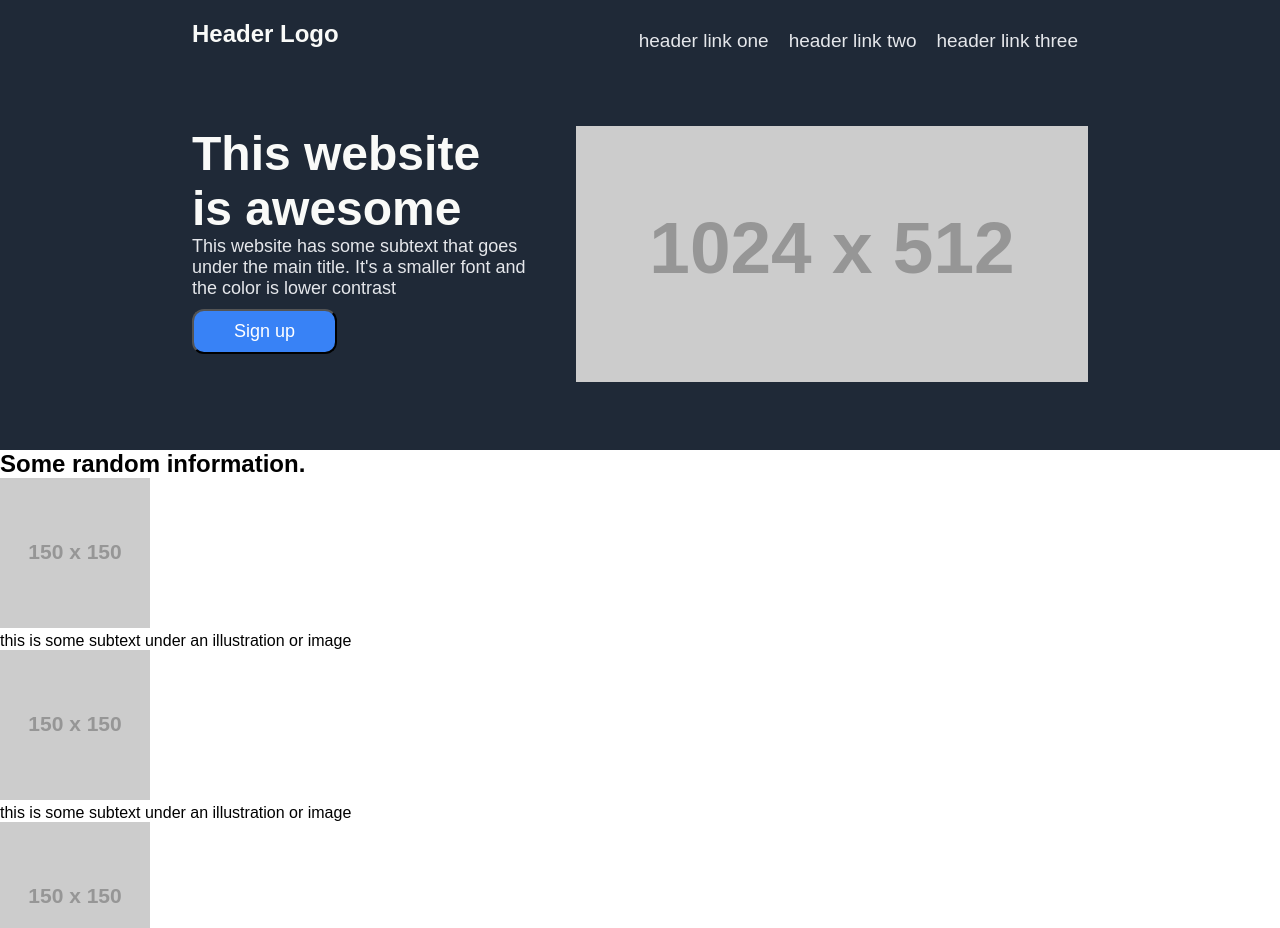
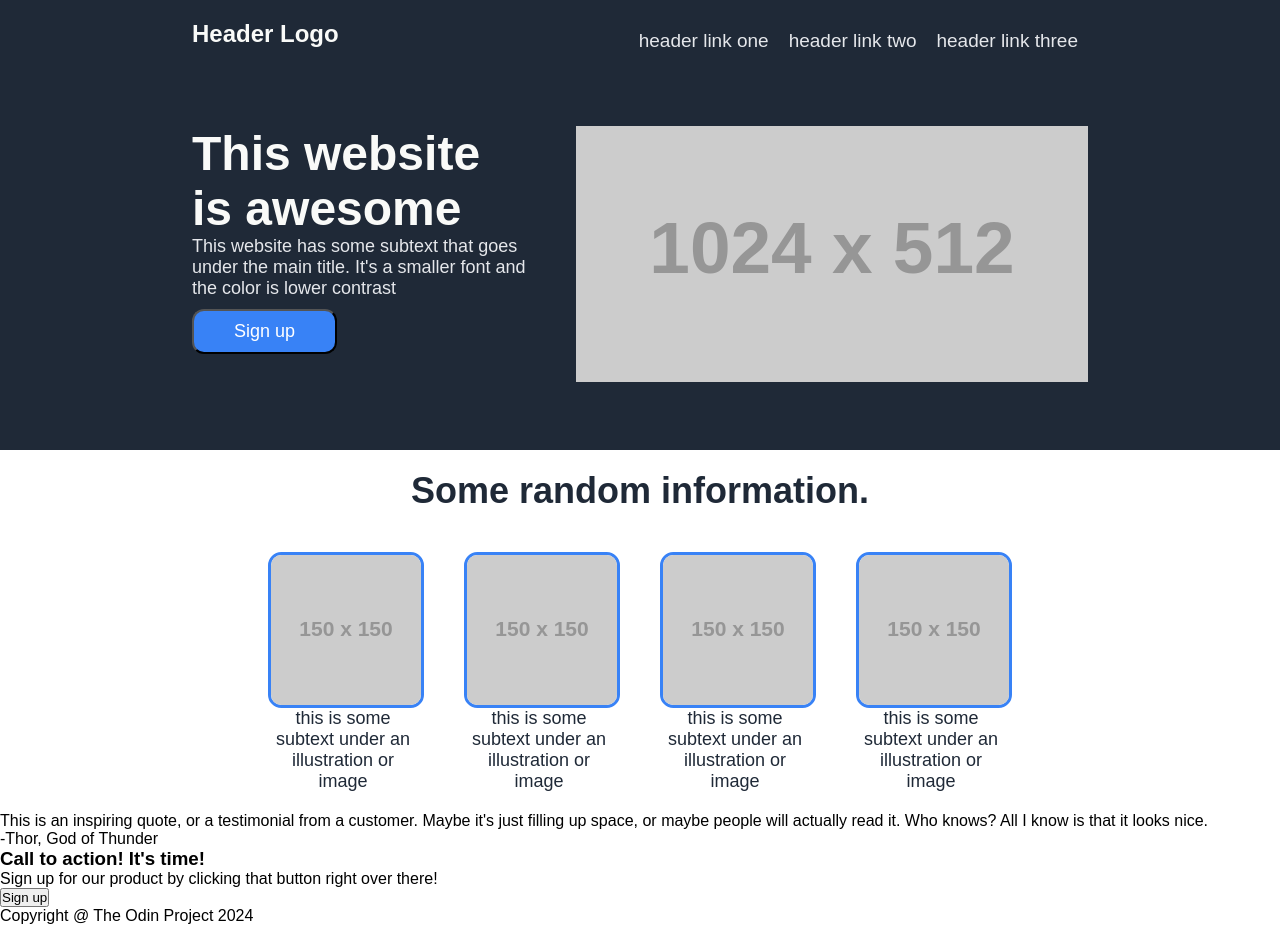
Before and after one commit to SaraDawner2000/odin-landing-page, a plain HTML site: page index.html in a window 1280 px wide. Shown: the top 928 px of the page. Drawn offline with Linux system fonts and the light colour scheme; placeholder pictures from the web are drawn by us.

Commit message:
Match info section to target

```diff
--- a/index.html
+++ b/index.html
@@ -29,7 +29,8 @@
             <div class = "hero-image"><img alt = "this is a placeholer for an image" width = "512" src = "https://placehold.jp/1024x512.png" /></div>
         </div>
         <div class = "info" id = "info">
-            <h2 class = "section-title">Some random information.</h2>
+            <h2 class = "info-header">Some random information.</h2>
+            <div class = "item-box">
                 <div class = "item">
                     <img class = "item-image" alt = "placeholder" src = "https://placehold.jp/150x150.png" />
                     <p class = "item-description">this is some subtext under an illustration or image</p>
@@ -45,6 +46,7 @@
                 <div class = "item">
                     <img class = "item-image" alt = "placeholder" src = "https://placehold.jp/150x150.png" />
                     <p class = "item-description">this is some subtext under an illustration or image</p>
+                </div>
             </div>
         </div>
         <blockquote class = "quote" id = "quote">
--- a/styles.css
+++ b/styles.css
@@ -66,3 +66,34 @@ body {
     border-radius: 12px;
     margin-top: 10px;
 }
+.info{
+    display: flex;
+    flex-direction: column;
+    align-items: center;
+}
+.item-box{
+    display:flex;
+    flex-direction: row;
+}
+.item{
+    display: flex;
+    flex-direction: column;
+    margin: 20px;
+}
+.item-image{
+    border: 3px solid #3882F6;
+    border-radius: 10pt;
+    max-width: 150px;
+}
+.item-description {
+    max-width: 150px;
+    text-align: center;
+    font-size: 18px;
+    color: #1F2937;
+}
+.info-header{
+    font-size: 36px;
+    font-weight: 800;
+    color: #1F2937;
+    padding: 20px 0 20px 0;
+}
```
Lines whose indentation alone changed are shown as unchanged.
